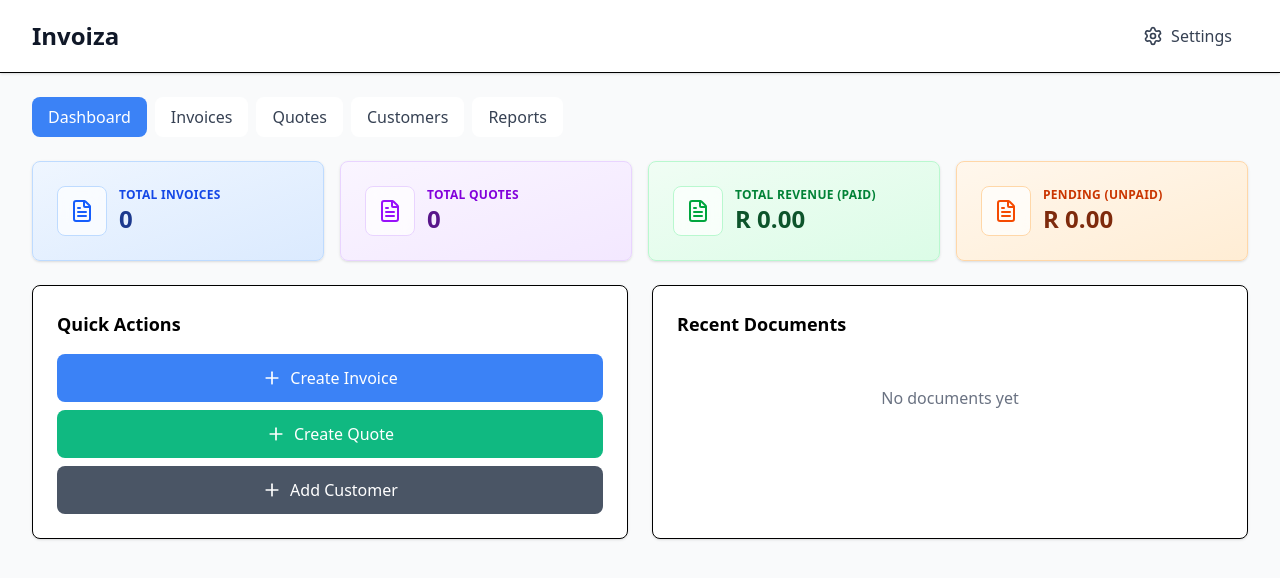
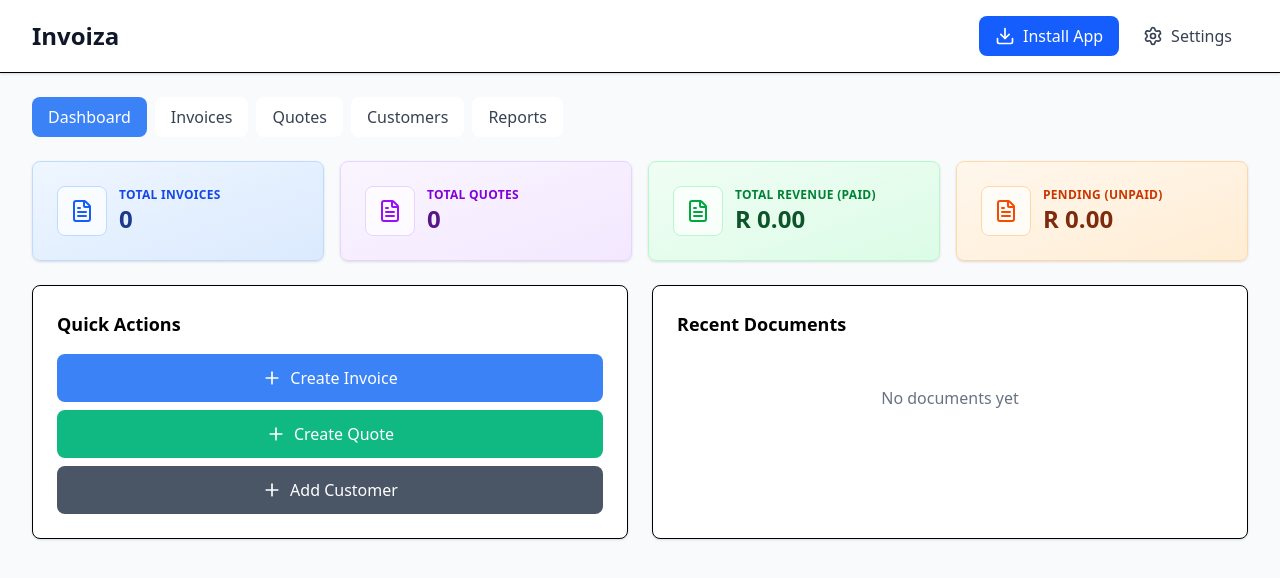
Before and after one commit to Chrisie146/invoiza, a React (Vite) app: page / in a window 1280 px wide. Shown: the top 578 px of the page. Built offline with nearby package versions, Linux system fonts and the light colour scheme.

Commit message:
Make Install App button always visible with browser-specific instructions

```diff
--- a/src/App.tsx
+++ b/src/App.tsx
@@ -935,9 +935,9 @@
     window.addEventListener('beforeinstallprompt', handler);
     return () => window.removeEventListener('beforeinstallprompt', handler);
   }, []);
-
   const handleInstallClick = async () => {
-    if (!deferredPrompt) return;
+    // If deferredPrompt exists (native PWA install), use it
+    if (deferredPrompt) {
       deferredPrompt.prompt();
       const { outcome } = await deferredPrompt.userChoice;
       if (outcome === 'accepted') {
@@ -945,6 +945,24 @@
       }
       setDeferredPrompt(null);
       setShowInstallPrompt(false);
+      return;
+    }
+
+    // Fallback: show instructions for manual installation
+    const userAgent = navigator.userAgent.toLowerCase();
+    let instructions = '';
+
+    if (userAgent.includes('chrome') || userAgent.includes('edge')) {
+      instructions = `📱 To install Invoiza on your device:\n\n1. Click the menu icon (⋮) in your browser\n2. Select "Install app" or "Create shortcut"\n3. Choose where to install (Home screen, taskbar, etc.)\n4. Done! You can now use the app offline.`;
+    } else if (userAgent.includes('firefox')) {
+      instructions = `📱 To install Invoiza on your device:\n\n1. Tap the menu icon (⋮) in Firefox\n2. Select "Install" from the menu\n3. Follow the prompts to add to your device\n4. You can now use the app offline.`;
+    } else if (userAgent.includes('safari') || userAgent.includes('iphone') || userAgent.includes('ipad')) {
+      instructions = `📱 To install Invoiza on your device:\n\n1. Tap the Share button (⬆️) in Safari\n2. Scroll down and tap "Add to Home Screen"\n3. Enter a name and tap "Add"\n4. Done! You can now use the app offline.`;
+    } else {
+      instructions = `📱 To install Invoiza:\n\nOn Android: Look for an "Install" button in your browser menu or address bar.\n\nOn iPhone: Use Safari and tap Share → Add to Home Screen.\n\nOn Desktop: Check your browser menu (⋮) for install options.`;
+    }
+
+    showToast(instructions, 'success');
   };
 
 
@@ -2261,7 +2279,6 @@
           <div className="flex justify-between items-center py-4">
             <h1 className="text-2xl font-bold text-gray-900">Invoiza</h1>
             <div className="flex items-center gap-2">
-              {deferredPrompt && (
               <button
                 onClick={handleInstallClick}
                 className="flex items-center gap-2 px-4 py-2 bg-blue-600 text-white hover:bg-blue-700 rounded-lg transition-colors font-medium"
@@ -2270,7 +2287,6 @@
                 <Download size={20} />
                 <span className="hidden sm:inline">Install App</span>
               </button>
-              )}
               <button
                 onClick={() => setShowSettingsForm(true)}
                 className="flex items-center gap-2 px-4 py-2 text-gray-700 hover:bg-gray-100 rounded-lg transition-colors"
```
Lines whose indentation alone changed are shown as unchanged.
